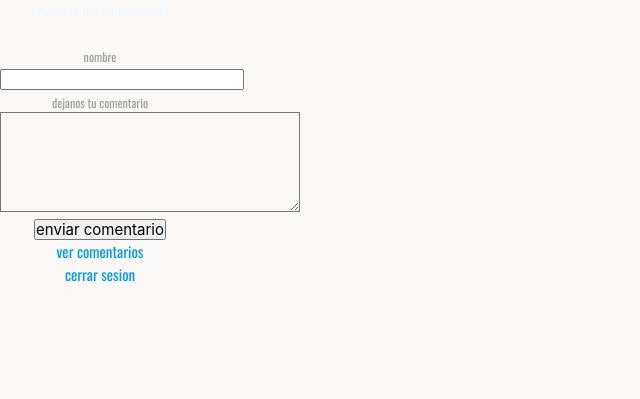
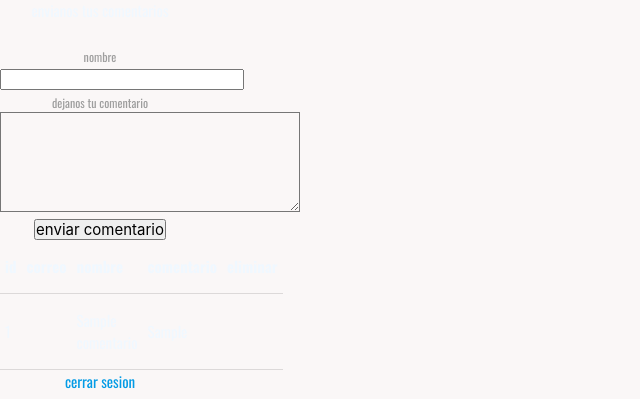
Before and after one commit to Jordanx777/Neo-pelis, a PHP site: page / in a window 1280 px wide. Shown: the part 1522-1921 px from the top of the page, without its empty margins (0-640 px from the left). Run offline with PHP 8.4, Linux system fonts and the light colour scheme; a user stored in the database is signed in; tables that the repository leaves empty hold one stand-in row (values such as "Sample post"); data that the repository does not hold is empty; some libraries are stand-ins or nearby versions.

Commit message:
Add files via upload

```diff
--- a/Html/index.php
+++ b/Html/index.php
@@ -1,3 +1,6 @@
+<?php //
+// $filas = $_GET["id_cargo"];
+// ?>
 <!DOCTYPE html>
 <html lang="en">
 
@@ -105,6 +108,7 @@
       <div class="camilo">
         <form action="../Php/controller/ControladorComentarios.php" method="post">
           <p>envianos tus comentarios</p><br>
+          <input name="correo" type="hidden" value="<?= $_SESSION['correo']?>">
           <label for="">nombre</label><br>
           <input required name="nombre" type="texarea"><br>
           <label for="">dejanos tu comentario</label><br>
@@ -112,13 +116,58 @@
           <!-- <input    type="texarea"><br> -->
           <input name="enviar" value="enviar comentario" type="submit"><br>
         </form>
-        <a href="../Php/views/tabla.php">ver comentarios</a><br>
+        <div class="col-8 p-4">
+          <table class="table">
+            <thead class="bs-info">
+              <tr>
+                <th>id</th>
+                <th>correo</th>
+                <th>nombre</th>
+                <th>comentario</th><?php session_start();
+                // include "../model/ModellValidacion.php";
+                // include "../conexion.php";
+                if (isset($_SESSION["correo"]) ) {
+                  echo   "<th>
+                    eliminar
+                  </th>";
+                }
+
+                ?>
+
+
+              </tr>
+            </thead>
+            <tbody>
+              <?php
+                  $conexion = new mysqli("localhost", "root", "", "rol");
+                //   include ("../conexion.php");
+                  $consulta = $conexion->query("SELECT * FROM comentarios");
+                  while ($sql = $consulta->fetch_object()) { ?>
+                <tr>
+                  <td><?= $sql->id ?></td>
+                  <td><?= $sql->correo ?></td>
+                  <td><?= $sql->nombre ?></td>
+                  <td><?= $sql->comentario ?></td>
+                  <!-- <td>
+                    <a href="">eliminar</a>
+                  </td> -->
+                </tr>
+              <?php
+                  }
+
+              ?>
+            </tbody>
+
+          </table>
+        </div>
+        <!-- <a href="../Php/views/tabla.php">ver comentarios</a><br> -->
+
         <a href="../Php/controller/ControladorSalir.php">cerrar sesion</a>
       </div>
     </div>
   <?php
                 } else {
-                   echo '<div class="comentario">
+                  echo '<div class="comentario">
                    <div class="camilo">
 
 
--- a/Php/conexion.php
+++ b/Php/conexion.php
@@ -1,3 +1,4 @@
 <?
     $conexion = new mysqli("localhost", "root", "", "rol");
+    // $conexion = mysqli_connect("localhost","root","","rol");
 ?>
--- a/Php/controller/ControladorComentarios.php
+++ b/Php/controller/ControladorComentarios.php
@@ -1,10 +1,12 @@
 <?php
 require_once "../model/ModellComentarios.php";
     if ($_POST["enviar"]) {
+        $correo = $_POST["correo"];
         $nombre = $_POST["nombre"];
         $comentarios = $_POST["comentario"];
 
+
         $v= new comentario;
-        $v->comentarios("$nombre","$comentarios");
+        $v->comentarios("$correo","$nombre","$comentarios");
     }
 ?>
--- a/Php/model/ModellComentarios.php
+++ b/Php/model/ModellComentarios.php
@@ -1,8 +1,8 @@
 <?php
     class comentario{
-        public function comentarios($nombre,$comentarios){
+        public function comentarios($correo,$nombre,$comentarios){
             $conexion = new mysqli("localhost", "root", "", "rol");
-            $inser = $conexion->query("INSERT INTO comentarios (nombre,comentario) VALUES ('$nombre','$comentarios') ");
+            $inser = $conexion->query("INSERT INTO comentarios (correo,nombre,comentario) VALUES ('$correo','$nombre','$comentarios') ");
             if ($inser) {
                echo   "gracias por comentar sphp :(";
             //    include "../../Html/index.php";
--- a/Php/model/ModellValidacion.php
+++ b/Php/model/ModellValidacion.php
@@ -15,7 +15,7 @@ class Validacion
 
         if ($filas["id_cargo"] == 1 ) { //si es 1 es admin
             $_SESSION["correo"] = $correo;
-            header("Location:../../Html/index.php");
+            header("Location:../../Html/index.php?id_cargo=$filas");
 
         }
         if($filas['id_cargo'] == 2 ){ // si es 2 cliente
--- a/Php/views/login.php
+++ b/Php/views/login.php
@@ -5,7 +5,7 @@
     <link href="https://cdn.jsdelivr.net/npm/bootstrap@5.3.3/dist/css/bootstrap.min.css" rel="stylesheet" integrity="sha384-QWTKZyjpPEjISv5WaRU9OFeRpok6YctnYmDr5pNlyT2bRjXh0JMhjY6hW+ALEwIH" crossorigin="anonymous">
     <meta charset="UTF-8">
     <meta name="viewport" content="width=device-width, initial-scale=1.0">
-    <title>Inico de sesion</title>
+    <title>Inicio de sesion</title>
 </head>
 
 <body>
```
Also changed, not shown: Php/views/tabla.php (+23 -10 lines).
